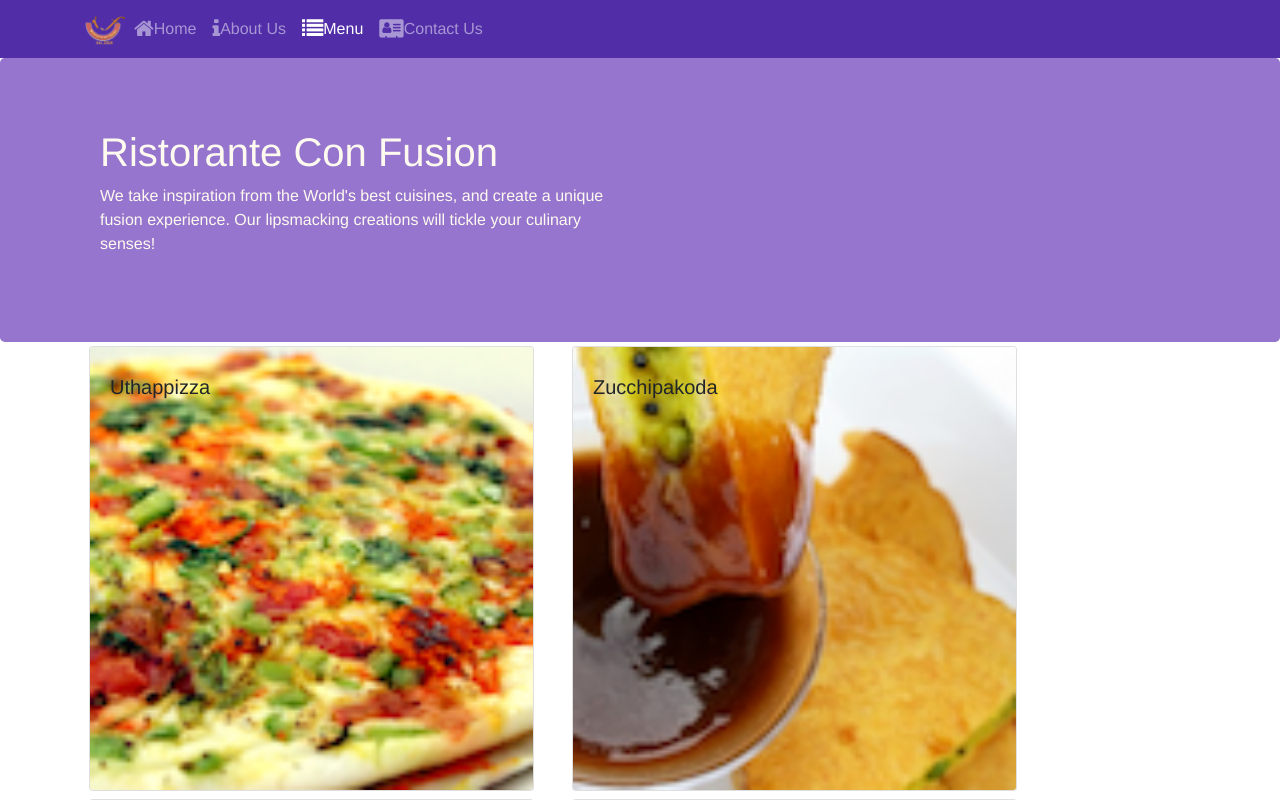
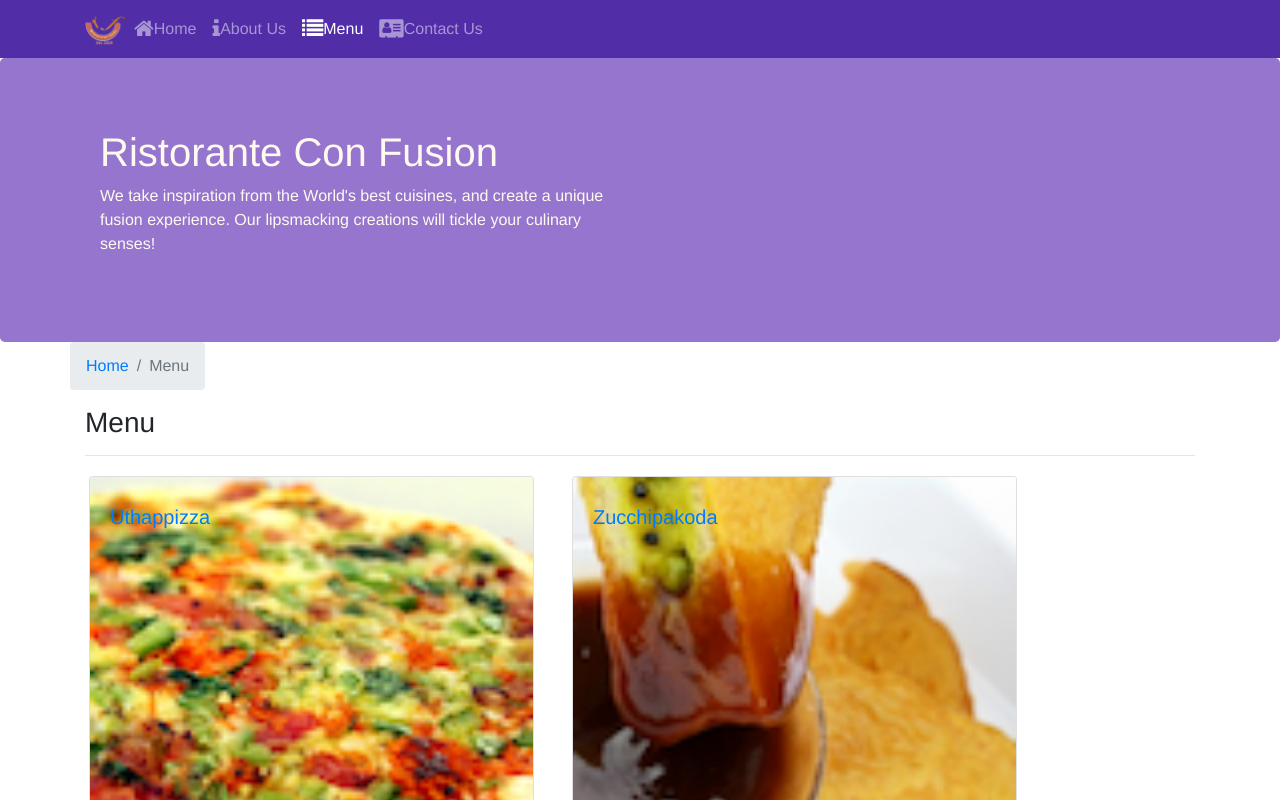
Before and after one commit to swapnilkusumwal/Front-End-Web-Development-with-React, a React (Create React App) app in the folder confusion/: page /menu in a window 1280 px wide. Shown: the top 800 px of the page. Built offline with nearby package versions, Linux system fonts and the light colour scheme.

Commit message:
single page part-2

```diff
--- a/confusion/src/components/ContactComponent.js
+++ b/confusion/src/components/ContactComponent.js
@@ -1,8 +1,23 @@
 import React from 'react';
-
+import {Breadcrumb,BreadcrumbItem} from "reactstrap";
+import {Link} from 'react-router-dom';
 function Contact(props) {
     return(
         <div className="container">
+            <div className="row">
+                <Breadcrumb>
+                    <BreadcrumbItem>
+                        <Link to='/home'>Home</Link>
+                    </BreadcrumbItem>
+                    <BreadcrumbItem active>
+                        Contact Us
+                    </BreadcrumbItem>
+                </Breadcrumb>
+                <div class="col-12">
+                    <h3>Contact Us</h3>
+                    <hr />
+                </div>
+            </div>
             <div className="row row-content">
                 <div className="col-12">
                 <h3>Location Information</h3>
--- a/confusion/src/components/DishdetailComponent.js
+++ b/confusion/src/components/DishdetailComponent.js
@@ -1,5 +1,6 @@
 import React from "react";
-import { Card, CardImg, CardBody,CardText, CardTitle} from "reactstrap";
+import { Card, CardImg, CardBody,CardText, CardTitle,Breadcrumb,BreadcrumbItem} from "reactstrap";
+import {Link } from 'react-router-dom';
 
     // changeTime(date){
     //     return new Date(date).toLocaleDateString("en-US",{
@@ -66,11 +67,25 @@ import { Card, CardImg, CardBody,CardText, CardTitle} from "reactstrap";
             return(
                 <div className="container">
                     <div className="row">
+                        <Breadcrumb>
+                            <BreadcrumbItem>
+                                <Link to='/menu'>Menu</Link>
+                            </BreadcrumbItem>
+                            <BreadcrumbItem active>
+                                {props.dish.name}
+                            </BreadcrumbItem>
+                        </Breadcrumb>
+                        <div class="col-12">
+                            <h3>{props.dish.name}</h3>
+                            <hr />
+                        </div>
+                    </div>
+                    <div className="row">
                         <div className="col-12 col-md-5 m-1">
                             <RenderDish dish={props.dish} />
                         </div>
                         <div className="col-12 col-md-5 m-1">
-                            <RenderComment comments={props.dish.comments}></RenderComment>
+                            <RenderComment comments={props.comments}/ >
                         </div>
                     </div>
                 </div>
--- a/confusion/src/components/MainComponent.js
+++ b/confusion/src/components/MainComponent.js
@@ -21,9 +21,8 @@ class Main extends Component {
       leaders : LEADERS
     };
   }
-    // onDishSelect(dishId){
-    //     this.setState({selectedDish: dishId});
-    // }
+
+
 
   render(){
 
@@ -34,12 +33,20 @@ class Main extends Component {
           leader={this.state.leaders.filter((leader) => leader.featured )[0]}/>
       );
   }
+
+    const DishWithId = ({match}) => {
+    return(
+        <DishDetail dish={this.state.dishes.filter((dish) => dish.id === parseInt(match.params.dishId,10))[0]}
+          comments={this.state.comments.filter((comment) => comment.dishId === parseInt(match.params.dishId,10))} />
+    );
+  };
   return (
     <div>
         <Header />
         <Switch>
               <Route path='/home' component={HomePage} />
               <Route exact path='/menu' component={() => <Menu dishes={this.state.dishes} />} />
+              <Route path='/menu/:dishId' component={DishWithId}/>
               <Route exact path='/contactus' component={Contact} />
               <Redirect to="/home" />
           </Switch>
--- a/confusion/src/components/MenuComponent.js
+++ b/confusion/src/components/MenuComponent.js
@@ -1,14 +1,16 @@
 import React from "react";
-import { Card, CardImg,  CardTitle, CardImgOverlay} from "reactstrap";
-
+import { Card, CardImg,  CardTitle, CardImgOverlay, Breadcrumb,BreadcrumbItem} from "reactstrap";
+import {Link } from 'react-router-dom';
 
     function RenderMenuItem({dish , onClick}){
         return (
-            <Card onClick={() => onClick(dish.id)}>
-                <CardImg width="100%" src={dish.image} alt={dish.name} />
-                <CardImgOverlay>
-                    <CardTitle className="navbar-brand">{dish.name}</CardTitle>
-                </CardImgOverlay>
+            <Card >
+                <Link to={`/menu/${dish.id}`}>
+                    <CardImg width="100%" src={dish.image} alt={dish.name} />
+                    <CardImgOverlay>
+                        <CardTitle className="navbar-brand">{dish.name}</CardTitle>
+                    </CardImgOverlay>
+                </Link>
             </Card>
         );
     }
@@ -17,13 +19,27 @@ import { Card, CardImg,  CardTitle, CardImgOverlay} from "reactstrap";
         const menu = props.dishes.map((dish) => {
             return (
                 <div key={dish.id} className="col-12 col-md-5 m-1">
-                    <RenderMenuItem dish={dish} onClick={props.onClick}/>
+                    <RenderMenuItem dish={dish}/>
                 </div>
             );
         });
 
         return (
             <div className="container">
+                <div className="row">
+                    <Breadcrumb>
+                        <BreadcrumbItem>
+                            <Link to='/home'>Home</Link>
+                        </BreadcrumbItem>
+                        <BreadcrumbItem active>
+                            Menu
+                        </BreadcrumbItem>
+                    </Breadcrumb>
+                    <div class="col-12">
+                        <h3>Menu</h3>
+                        <hr />
+                    </div>
+                </div>
                 <div className="row">
                     {menu}
                 </div>
```
